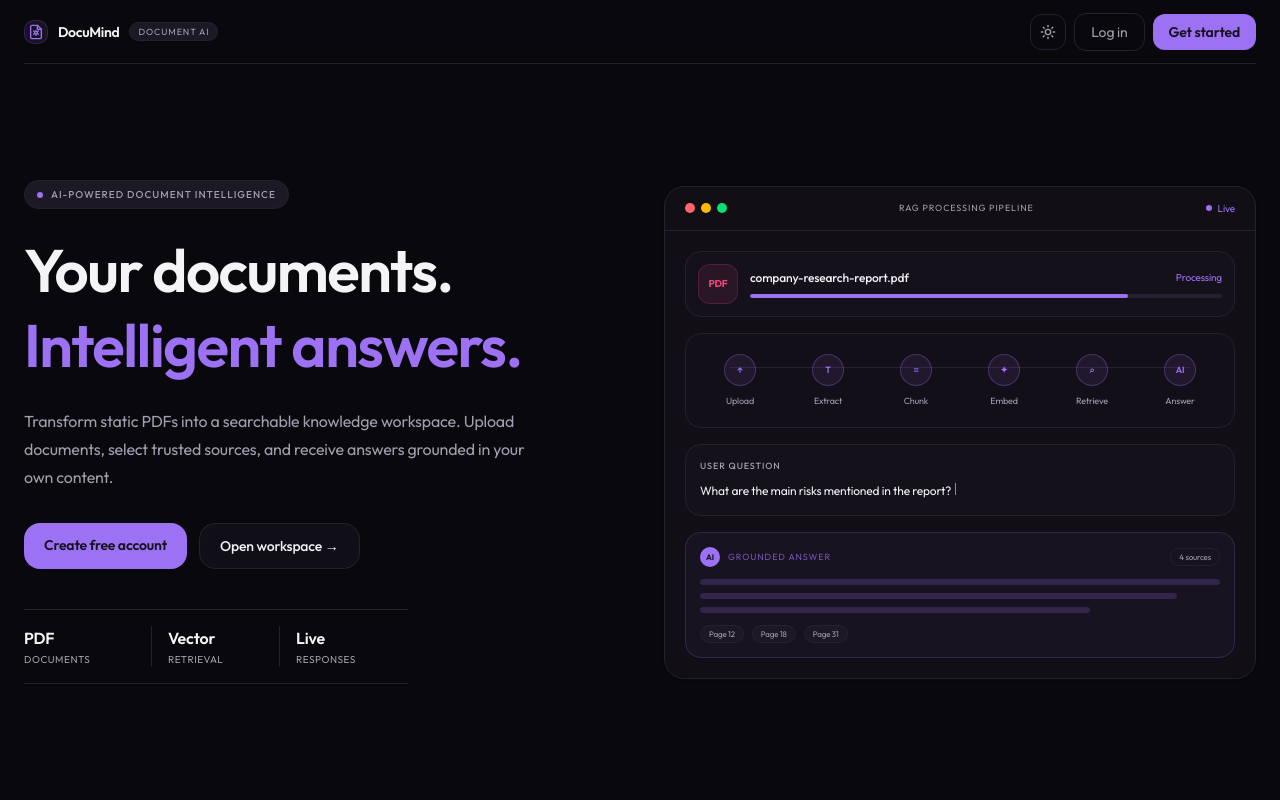
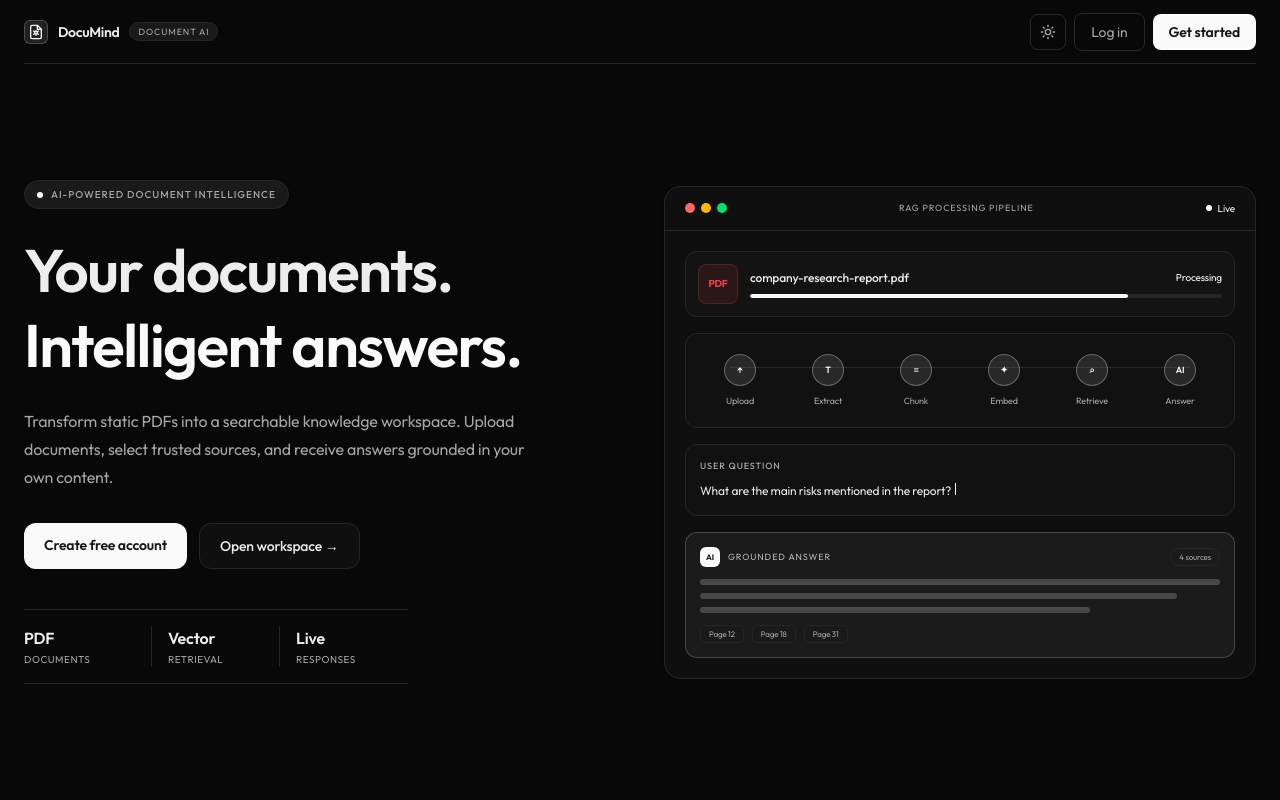
Before and after one commit to uzairansari11/DocMind, a Next.js app: page / in a window 1280 px wide. Shown: the top 800 px of the page. Built offline with nearby package versions, Linux system fonts and the light colour scheme.

Commit message:
style: update theme to a clean professional monochromatic style

```diff
--- a/app/globals.css
+++ b/app/globals.css
@@ -35,103 +35,103 @@
 }
 
 /* ═══════════════════════════════════════════════════════════════
-   LIGHT MODE — Premium Violet
+   LIGHT MODE — Clean & Professional
 ═══════════════════════════════════════════════════════════════ */
 :root {
   color-scheme: light;
-  --radius: 0.75rem;
+  --radius: 0.5rem;
 
-  --background:             hsl(260 20% 99%);
-  --foreground:             hsl(260 30% 10%);
+  --background:             hsl(0 0% 100%);
+  --foreground:             hsl(0 0% 9%);
 
   --card:                   hsl(0 0% 100%);
-  --card-foreground:        hsl(260 30% 10%);
+  --card-foreground:        hsl(0 0% 9%);
 
   --popover:                hsl(0 0% 100%);
-  --popover-foreground:     hsl(260 30% 10%);
+  --popover-foreground:     hsl(0 0% 9%);
 
-  /* Premium Violet */
-  --primary:                hsl(260 85% 55%);
-  --primary-foreground:     hsl(0 0% 100%);
+  /* Professional Monochromatic */
+  --primary:                hsl(0 0% 9%);
+  --primary-foreground:     hsl(0 0% 98%);
 
-  --secondary:              hsl(260 20% 95%);
-  --secondary-foreground:   hsl(260 30% 15%);
+  --secondary:              hsl(0 0% 96%);
+  --secondary-foreground:   hsl(0 0% 15%);
 
-  --muted:                  hsl(260 20% 95%);
-  --muted-foreground:       hsl(260 10% 45%);
+  --muted:                  hsl(0 0% 96%);
+  --muted-foreground:       hsl(0 0% 45%);
 
-  --accent:                 hsl(260 20% 95%);
-  --accent-foreground:      hsl(260 30% 10%);
+  --accent:                 hsl(0 0% 96%);
+  --accent-foreground:      hsl(0 0% 9%);
 
-  --destructive:            hsl(340 80% 55%);
+  --destructive:            hsl(0 84% 60%);
   --destructive-foreground: hsl(0 0% 100%);
 
-  --border:                 hsl(260 20% 90%);
-  --input:                  hsl(260 20% 90%);
-  --ring:                   hsl(260 85% 55%);
+  --border:                 hsl(0 0% 90%);
+  --input:                  hsl(0 0% 90%);
+  --ring:                   hsl(0 0% 9%);
 
   /* Hero / landing surface tokens */
   --hero-bg:          hsl(0 0% 100%);
-  --hero-fg:          hsl(260 30% 10%);
-  --hero-muted:       hsl(260 10% 45%);
-  --hero-border:      hsl(260 20% 90%);
+  --hero-fg:          hsl(0 0% 9%);
+  --hero-muted:       hsl(0 0% 45%);
+  --hero-border:      hsl(0 0% 90%);
   --hero-surface:     hsl(0 0% 100%);
-  --hero-surface-md:  hsl(260 20% 97%);
-  --hero-grid:        hsl(260 20% 90% / 0.6);
-  --hero-btn-bg:      hsl(260 85% 55%);
+  --hero-surface-md:  hsl(0 0% 97%);
+  --hero-grid:        hsl(0 0% 90% / 0.6);
+  --hero-btn-bg:      hsl(0 0% 9%);
   --hero-btn-fg:      hsl(0 0% 100%);
   --hero-card-bg:     hsl(0 0% 100% / 0.92);
-  --hero-card-border: hsl(260 20% 90%);
+  --hero-card-border: hsl(0 0% 90%);
 }
 
 /* ═══════════════════════════════════════════════════════════════
-   DARK MODE — Midnight Violet
+   DARK MODE — Clean & Professional
 ═══════════════════════════════════════════════════════════════ */
 .dark {
   color-scheme: dark;
 
-  /* Deep Violet-Black */
-  --background:             hsl(260 25% 4%);
-  --foreground:             hsl(260 10% 96%);
+  /* Sleek Dark Gray */
+  --background:             hsl(0 0% 3%);
+  --foreground:             hsl(0 0% 93%);
 
-  --card:                   hsl(260 20% 7%);
-  --card-foreground:        hsl(260 10% 96%);
+  --card:                   hsl(0 0% 6%);
+  --card-foreground:        hsl(0 0% 93%);
 
-  --popover:                hsl(260 20% 7%);
-  --popover-foreground:     hsl(260 10% 96%);
+  --popover:                hsl(0 0% 6%);
+  --popover-foreground:     hsl(0 0% 93%);
 
-  /* Soft Violet */
-  --primary:                hsl(260 85% 70%);
-  --primary-foreground:     hsl(260 30% 10%);
+  /* High contrast white */
+  --primary:                hsl(0 0% 98%);
+  --primary-foreground:     hsl(0 0% 9%);
 
-  --secondary:              hsl(260 20% 12%);
-  --secondary-foreground:   hsl(260 10% 96%);
+  --secondary:              hsl(0 0% 12%);
+  --secondary-foreground:   hsl(0 0% 93%);
 
-  --muted:                  hsl(260 20% 12%);
-  --muted-foreground:       hsl(260 10% 65%);
+  --muted:                  hsl(0 0% 10%);
+  --muted-foreground:       hsl(0 0% 65%);
 
-  --accent:                 hsl(260 20% 12%);
-  --accent-foreground:      hsl(260 10% 96%);
+  --accent:                 hsl(0 0% 10%);
+  --accent-foreground:      hsl(0 0% 93%);
 
-  --destructive:            hsl(340 80% 60%);
+  --destructive:            hsl(0 84% 60%);
   --destructive-foreground: hsl(0 0% 100%);
 
-  --border:                 hsl(260 20% 16%);
-  --input:                  hsl(260 20% 16%);
-  --ring:                   hsl(260 85% 70%);
+  --border:                 hsl(0 0% 15%);
+  --input:                  hsl(0 0% 15%);
+  --ring:                   hsl(0 0% 98%);
 
   /* Hero / landing surface tokens */
-  --hero-bg:          hsl(260 25% 4%);
-  --hero-fg:          hsl(260 10% 96%);
-  --hero-muted:       hsl(260 10% 96% / 0.45);
-  --hero-border:      hsl(260 10% 96% / 0.08);
-  --hero-surface:     hsl(260 10% 96% / 0.03);
-  --hero-surface-md:  hsl(260 10% 96% / 0.07);
-  --hero-grid:        hsl(260 10% 96% / 0.05);
-  --hero-btn-bg:      hsl(260 85% 70%);
-  --hero-btn-fg:      hsl(260 30% 10%);
-  --hero-card-bg:     hsl(260 20% 7% / 0.96);
-  --hero-card-border: hsl(260 10% 96% / 0.1);
+  --hero-bg:          hsl(0 0% 3%);
+  --hero-fg:          hsl(0 0% 93%);
+  --hero-muted:       hsl(0 0% 93% / 0.45);
+  --hero-border:      hsl(0 0% 93% / 0.08);
+  --hero-surface:     hsl(0 0% 93% / 0.03);
+  --hero-surface-md:  hsl(0 0% 93% / 0.07);
+  --hero-grid:        hsl(0 0% 93% / 0.05);
+  --hero-btn-bg:      hsl(0 0% 98%);
+  --hero-btn-fg:      hsl(0 0% 3%);
+  --hero-card-bg:     hsl(0 0% 6% / 0.96);
+  --hero-card-border: hsl(0 0% 93% / 0.1);
 }
 
 /* ═══════════════════════════════════════════════════════════════
```
